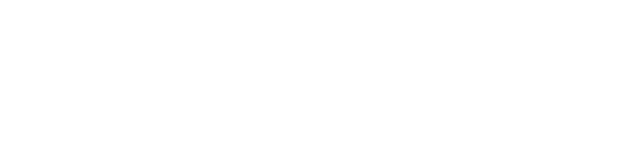
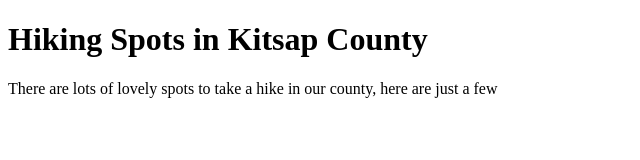
Before and after one commit to bbolin333/my-website, a plain HTML site: page index.html in a window 1280 px wide. Shown: the whole page, without its empty margins (0-640 px from the left). Drawn offline with Linux system fonts and the light colour scheme.

Commit message:
added h1 and p tags to homepage

```diff
--- a/index.html
+++ b/index.html
@@ -6,6 +6,7 @@
     <title>Document</title>
 </head>
 <body>
-
+    <h1>Hiking Spots in Kitsap County</h1>
+    <p>There are lots of lovely spots to take a hike in our county, here are just a few</p>
 </body>
 </html>
```
